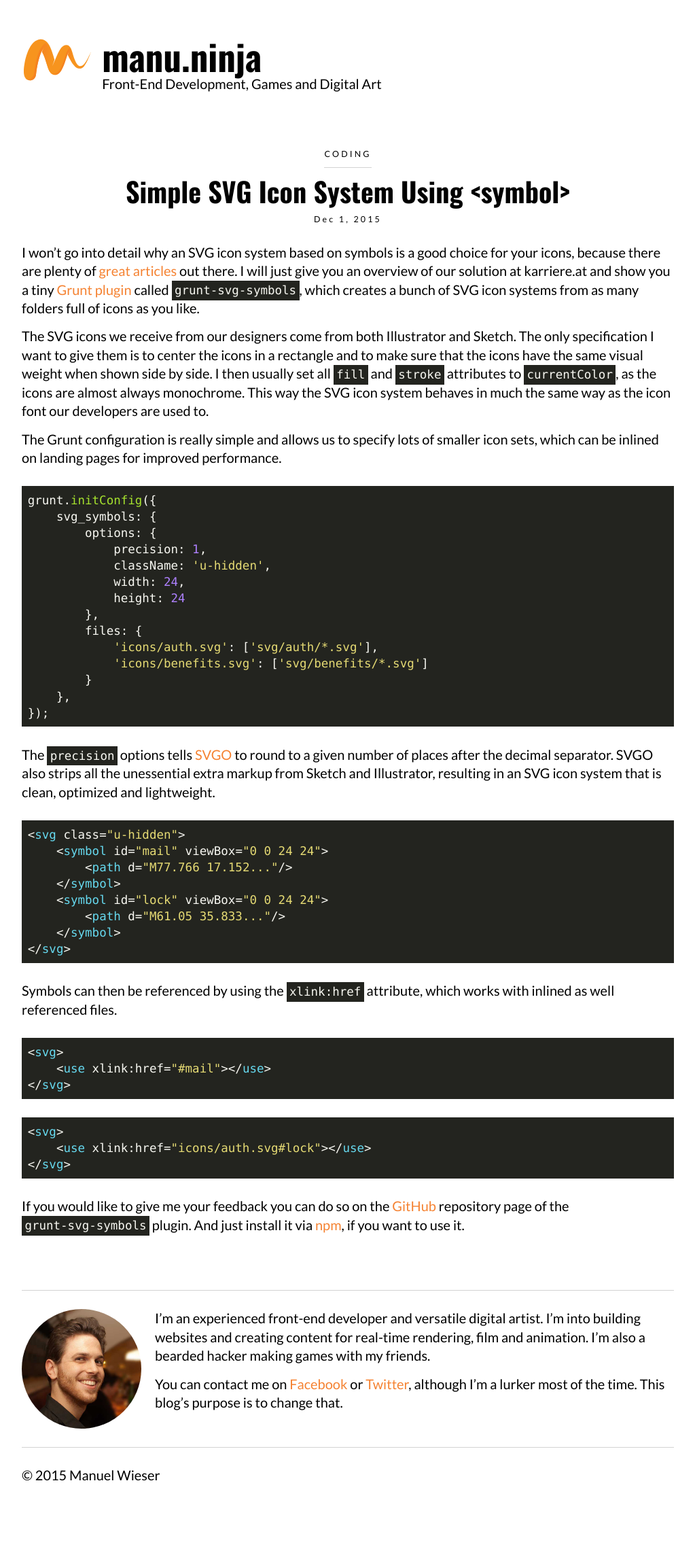
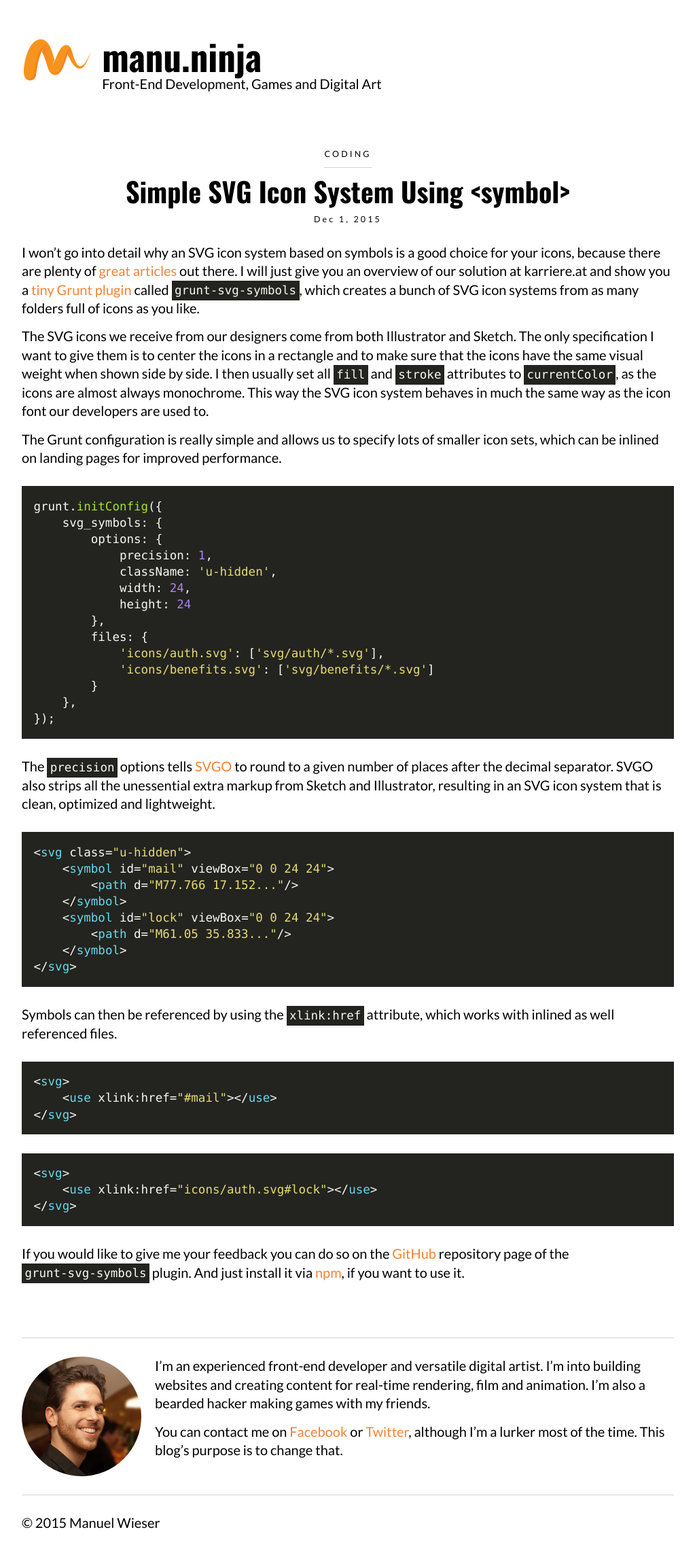
Before and after one commit to Lorti/manu.ninja, a Jekyll site: the page built from _posts/2015-12-01-simple-svg-icon-system-using-symbol.md, in a window 1280 px wide. Shown: the whole page at 68% size, without its empty margins (128-1151 px from the left). Built offline with Jekyll 4.4.1, drawn with Linux system fonts in a browser that asks for light colours; nearby versions of some CDN libraries; before the commit the page ends 2212 px from its top, so only the background shows below that.

Commit message:
almost there...

```diff
--- a/_includes/list.html
+++ b/_includes/list.html
@@ -21,7 +21,7 @@
                 <div class="Grid-cell u-size4of5">
         {% endif %}
 
-        {{ post.excerpt }}
+        {{ post.excerpt | strip_html }}
 
         {% if post.external %}
             <p class="Article-link"><a href="{{ post.external }}">Read more…</a></p>
--- a/_posts/2015-12-01-simple-svg-icon-system-using-symbol.md
+++ b/_posts/2015-12-01-simple-svg-icon-system-using-symbol.md
@@ -5,7 +5,7 @@ date:   2015-12-01
 categories: coding
 ---
 
-I won't go into detail why an SVG icon system based on symbols is a good choice for your icons, because there are plenty of [great](https://css-tricks.com/svg-symbol-good-choice-icons/) [articles](https://24ways.org/2014/an-overview-of-svg-sprite-creation-techniques/) out there. I will just give you an overview of our solution at karriere.at and show you a tiny [Grunt plugin](https://www.npmjs.com/package/grunt-svg-symbols) called `grunt-svg-symbols`, which creates a bunch of SVG icon systems from as many folders full of icons as you like.
+I won't go into detail why an SVG icon system based on symbols is a good choice for your icons, because there are plenty of [great](https://css-tricks.com/svg-symbol-good-choice-icons/) [articles](https://24ways.org/2014/an-overview-of-svg-sprite-creation-techniques/) out there. I will just give you an overview of our solution at karriere.at and show you a [tiny Grunt plugin](https://www.npmjs.com/package/grunt-svg-symbols) called `grunt-svg-symbols`, which creates a bunch of SVG icon systems from as many folders full of icons as you like.
 
 The SVG icons we receive from our designers come from both Illustrator and Sketch. The only specification I want to give them is to center the icons in a rectangle and to make sure that the icons have the same visual weight when shown side by side. I then usually set all `fill` and `stroke` attributes to `currentColor`, as the icons are almost always monochrome. This way the SVG icon system behaves in much the same way as the icon font our developers are used to.
 
--- a/_sass/_monokai.scss
+++ b/_sass/_monokai.scss
@@ -1,7 +1,7 @@
 .hljs {
     display: block;
     overflow-x: auto;
-    padding: 0.5em;
+    padding: 1em;
     background: #23241f;
     -webkit-text-size-adjust: none;
 }
```
